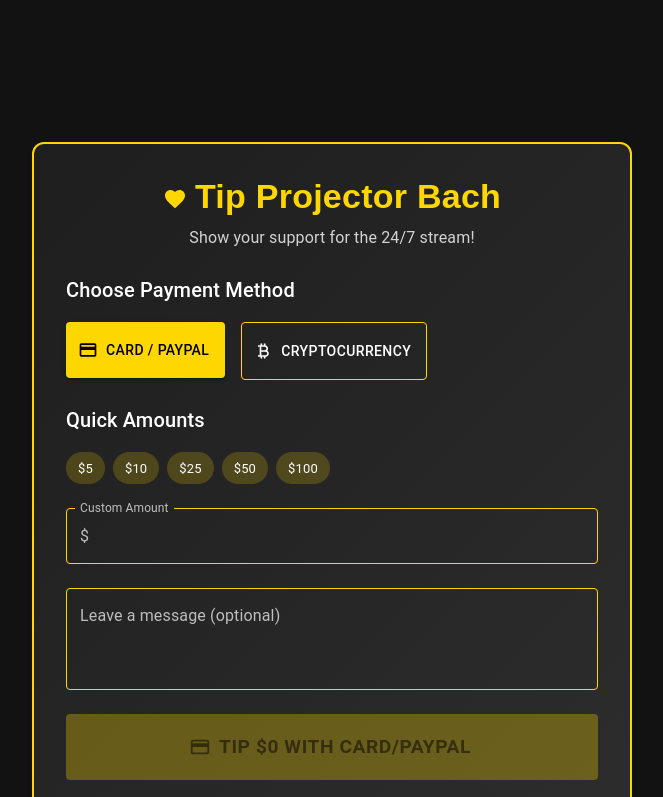
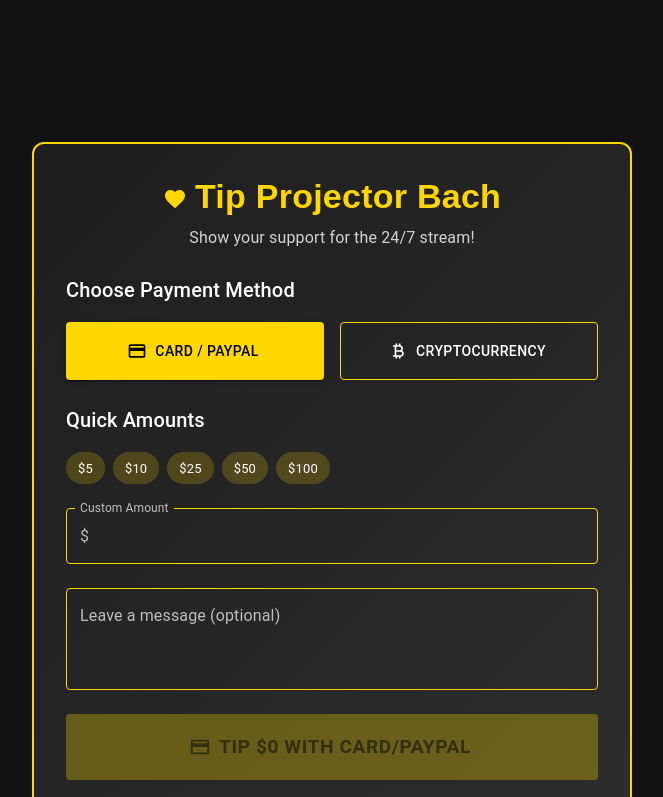
Before and after one commit to rockomatthews/247, a Next.js app: page / in a window 1280 px wide. Shown: the part 586-1383 px from the top of the page, without its empty margins (308-971 px from the left). Built offline with nearby package versions, Linux system fonts and the light colour scheme; no server answers; a web font is replaced by a local one; what @mui/material-nextjs would draw is missing.

Commit message:
reposition chat and add tipping 2

```diff
--- a/src/components/TippingPlatform.tsx
+++ b/src/components/TippingPlatform.tsx
@@ -8,7 +8,6 @@ import {
   TextField,
   Card,
   CardContent,
-  Grid,
   Chip,
   Alert,
   InputAdornment
@@ -16,8 +15,7 @@ import {
 import {
   CreditCard,
   CurrencyBitcoin,
-  Favorite,
-  AttachMoney
+  Favorite
 } from '@mui/icons-material';
 
 interface TippingPlatformProps {
@@ -87,8 +85,7 @@ export default function TippingPlatform({ streamerName = "Projector Bach" }: Tip
           <Typography variant="h6" sx={{ color: 'white', mb: 2 }}>
             Choose Payment Method
           </Typography>
-          <Grid container spacing={2}>
-            <Grid item xs={6}>
+          <Box sx={{ display: 'flex', gap: 2 }}>
             <Button
               fullWidth
               variant={paymentMethod === 'stripe' ? 'contained' : 'outlined'}
@@ -106,8 +103,6 @@ export default function TippingPlatform({ streamerName = "Projector Bach" }: Tip
             >
               Card / PayPal
             </Button>
-            </Grid>
-            <Grid item xs={6}>
             <Button
               fullWidth
               variant={paymentMethod === 'crypto' ? 'contained' : 'outlined'}
@@ -125,8 +120,7 @@ export default function TippingPlatform({ streamerName = "Projector Bach" }: Tip
             >
               Cryptocurrency
             </Button>
-            </Grid>
-          </Grid>
+          </Box>
         </Box>
 
         {/* Quick Amount Selection */}
--- a/src/components/VideoPlayer.tsx
+++ b/src/components/VideoPlayer.tsx
@@ -2,7 +2,6 @@
 
 import { useEffect, useRef, useState } from 'react';
 import { Box, Typography, Alert } from '@mui/material';
-import Image from 'next/image';
 import Hls from 'hls.js';
 
 interface VideoPlayerProps {
@@ -13,7 +12,6 @@ export default function VideoPlayer({ streamUrl }: VideoPlayerProps) {
   const videoRef = useRef<HTMLVideoElement>(null);
   const [error, setError] = useState<string | null>(null);
   const [isLive, setIsLive] = useState(false);
-  const [showCover, setShowCover] = useState(false);
 
   useEffect(() => {
     const video = videoRef.current;
@@ -21,8 +19,6 @@ export default function VideoPlayer({ streamUrl }: VideoPlayerProps) {
 
     // Check if it's a YouTube embed URL
     if (streamUrl.includes('youtube.com/embed/')) {
-      // Extract video ID and show YouTube iframe instead
-      const videoId = streamUrl.split('/embed/')[1];
       setIsLive(true);
       setError(null);
       return;
```
Lines whose indentation alone changed are shown as unchanged.
